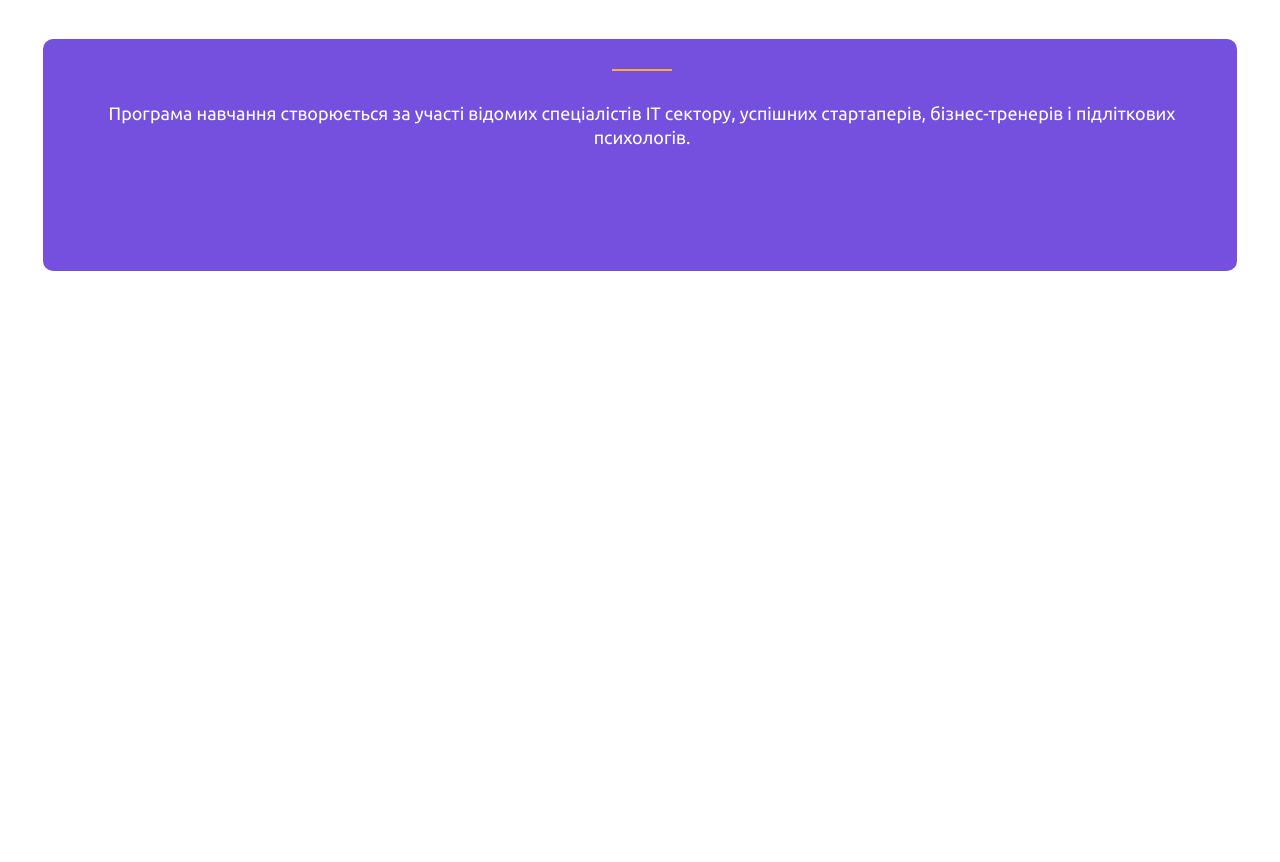
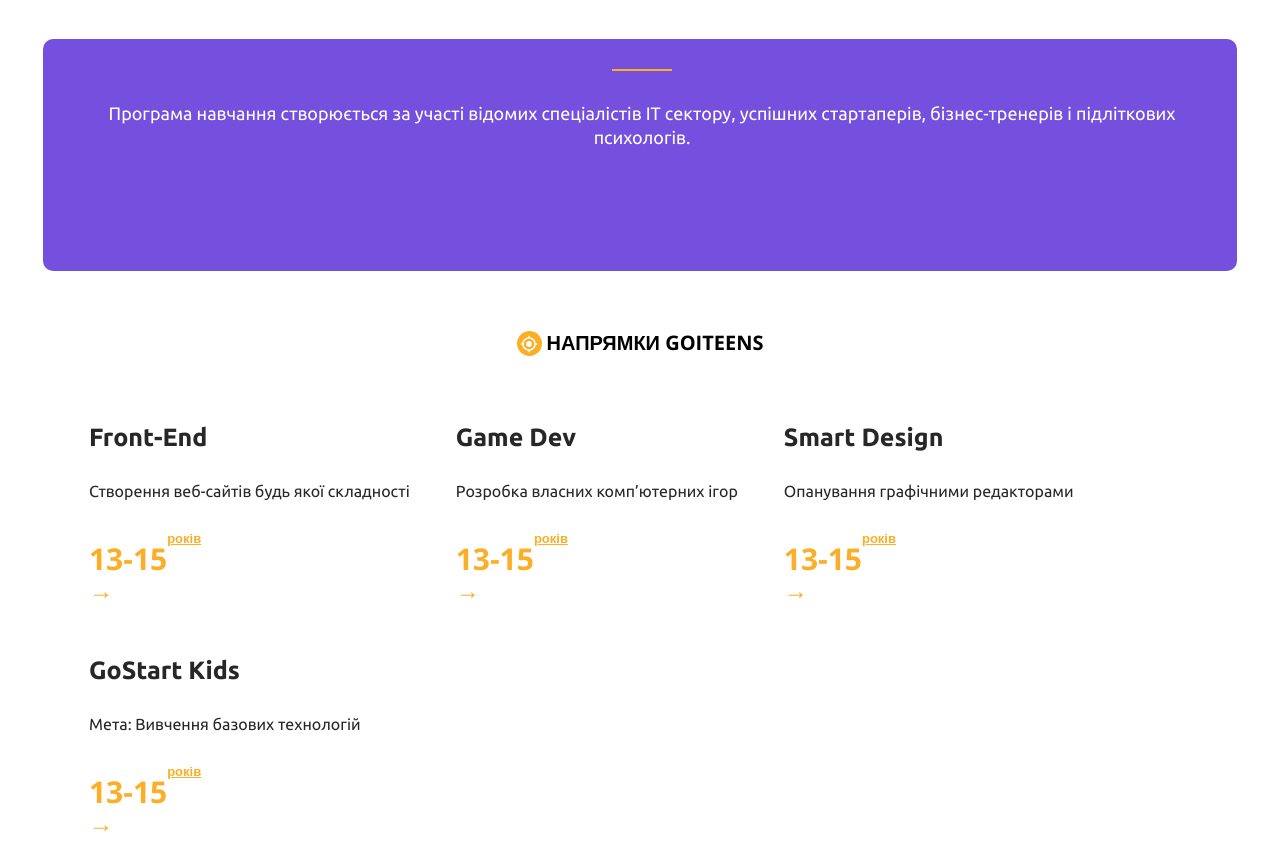
Before and after one commit to simabui/IT-Hackaton, a website: page src/index.html in a window 1280 px wide. Shown: the part 923-1785 px from the top of the page. Before the commit the page ends 1194 px from the top, so only its background shows below. Drawn offline with nearby package versions, Linux system fonts and the light colour scheme; files that its build step writes are made by us from their sources.

Commit message:
add fields section

```diff
--- a/src/index.html
+++ b/src/index.html
@@ -1,11 +1,11 @@
 <!DOCTYPE html>
 <html lang="en">
 <head>
-    <meta charset="UTF-8" />
-    <meta name="viewport" content="width=device-width, initial-scale=1.0" />
-    <meta http-equiv="X-UA-Compatible" content="ie=edge" />
+  <meta charset="UTF-8"/>
+  <meta name="viewport" content="width=device-width, initial-scale=1.0"/>
+  <meta http-equiv="X-UA-Compatible" content="ie=edge"/>
   <title>GOITeens</title>
-    <link rel="stylesheet" href="css/styles.min.css" />
+  <link rel="stylesheet" href="css/styles.min.css"/>
   <link href="https://fonts.googleapis.com/css?family=Open+Sans|Ubuntu:400,700&display=swap" rel="stylesheet">
 </head>
 <body>
@@ -14,7 +14,7 @@
     <div class="site-navigation">
       <div>
         <a href="#" class="site-logo">
-          <img src="images/Logo.jpg" alt="site-logo" width="143" height="37" />
+          <img src="images/Logo.jpg" alt="site-logo" width="143" height="37"/>
         </a>
       </div>
       <nav>
@@ -59,5 +59,74 @@
     </div>
   </div>
 </section>
+<section>
+  <div class="container">
+    <div class="section__title">
+      <div class="section__title-icon">
+      </div>
+      <h2 class="section__title-text">
+        напрямки goiteens
+      </h2>
+    </div>
+    <div class="fields__list">
+      <div class="fields__item">
+        <p class="fields__item-title">
+          Front-End
+        </p>
+        <p class="fields__item-description">
+          Створення веб-сайтів будь якої складності
+        </p>
+        <p class="fields__item-price">
+          13-15
+        </p>
+        <p class="fields__item-arrow">
+          &#8594;
+        </p>
+      </div>
+      <div class="fields__item">
+        <p class="fields__item-title">
+          Game Dev
+        </p>
+        <p class="fields__item-description">
+          Розробка власних комп’ютерних ігор
+        </p>
+        <p class="fields__item-price">
+          13-15
+        </p>
+        <p class="fields__item-arrow">
+          &#8594;
+        </p>
+      </div>
+      <div class="fields__item">
+        <p class="fields__item-title">
+          Smart Design
+        </p>
+        <p class="fields__item-description">
+          Опанування графічними редакторами
+        </p>
+        <p class="fields__item-price">
+          13-15
+        </p>
+        <p class="fields__item-arrow">
+          &#8594;
+        </p>
+      </div>
+      <div class="fields__item">
+        <p class="fields__item-title">
+          GoStart Kids
+        </p>
+        <p class="fields__item-description">
+          Мета: Вивчення базових технологій
+        </p>
+        <p class="fields__item-price">
+          13-15
+        </p>
+        <p class="fields__item-arrow">
+          &#8594;
+        </p>
+      </div>
+    </div>
+  </div>
+</section>
 </body>
 </html>
--- a/src/sass/helpers/variables.scss
+++ b/src/sass/helpers/variables.scss
@@ -1,5 +1,5 @@
 $main-font-stack: 'Ubuntu', sans-serif;
-$second-font-stack: "Open Sans", sans-serif;
+$second-font-stack: 'Open Sans', sans-serif;
 $proxima-font: "Proxima Nova", sans-serif;
 $main-accent-color: #fcae26;
 $main-color: #000;
--- a/src/sass/styles.scss
+++ b/src/sass/styles.scss
@@ -116,3 +116,90 @@
   background-color: $main-accent-color;
   margin: 30px auto;
 }
+
+.section__title{
+  margin-top: 60px;
+  display: flex;
+  justify-content: center;
+}
+
+
+
+.section__title-icon{
+  content: '';
+  display: block;
+  width: 25px;
+  height: 25px;
+  background-color: $main-accent-color;
+  background-image: url("../images/icon-fields.png");
+  background-position: center;
+  background-repeat: no-repeat;
+  border-radius: 50%;
+}
+
+.section__title-text{
+  font-family: $second-font-stack;
+  text-transform: uppercase;
+  font-size: 20px;
+  margin-left: 5px;
+}
+
+//fields section
+.fields__list{
+  margin-top: 40px;
+  display: flex;
+  flex-wrap: wrap;
+}
+
+.fields__item{
+  border-radius: 10px;
+  padding-left: 46px;
+  padding-bottom: 23px;
+}
+
+
+.fields__item-title{
+  margin-top: 26px;
+  font-family: $main-font-stack;
+  font-weight: 700;
+  font-size: 25px;
+  color: #272727;
+}
+
+.fields__item-description{
+  margin-top: 30px;
+  font-family: $main-font-stack;
+  font-weight: 400;
+  font-size: 16px;
+  color: #272727;
+}
+
+.fields__item-price{
+  margin-top: 40px;
+  font-family: $second-font-stack;
+  font-weight: 700;
+  font-size: 30px;
+  color: $main-accent-color;
+  position: relative;
+}
+.fields__item-price::after{
+  content: 'років';
+  font-size: 13px;
+  position: absolute;
+  top: -10px;
+  text-decoration: underline;
+}
+
+.fields__item-arrow{
+  font-family: Arial, sans-serif;
+  font-size: 24px;
+  color: $main-accent-color;
+}
+
+.fields__item:hover{
+  background-color: $main-accent-color;
+
+  .fields__item-description,.fields__item-price, .fields__item-arrow{
+    color: #fff;
+  }
+}
```
Also changed, not shown: src/images/icon-fields.png (added). Lines whose indentation alone changed are shown as unchanged.
